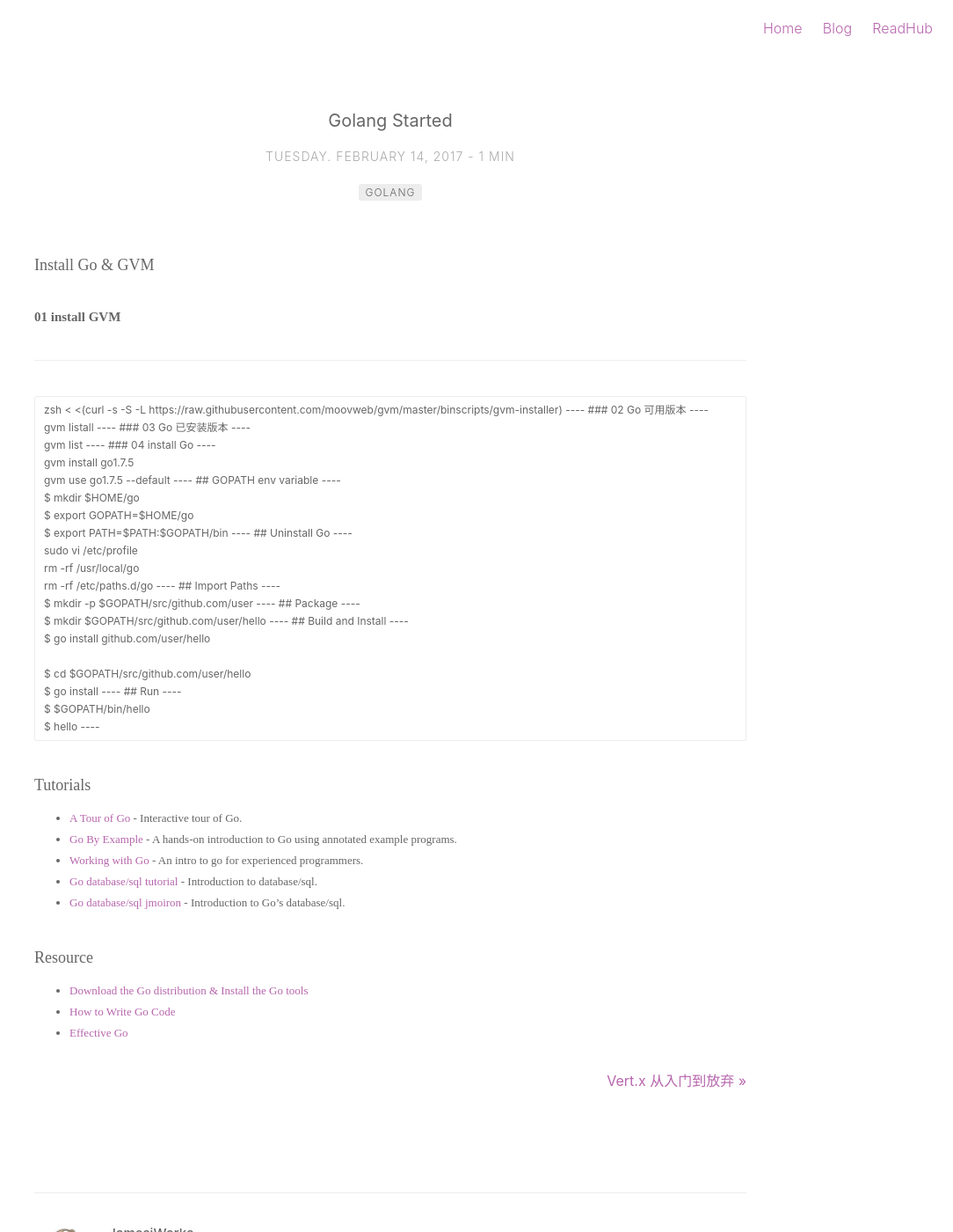
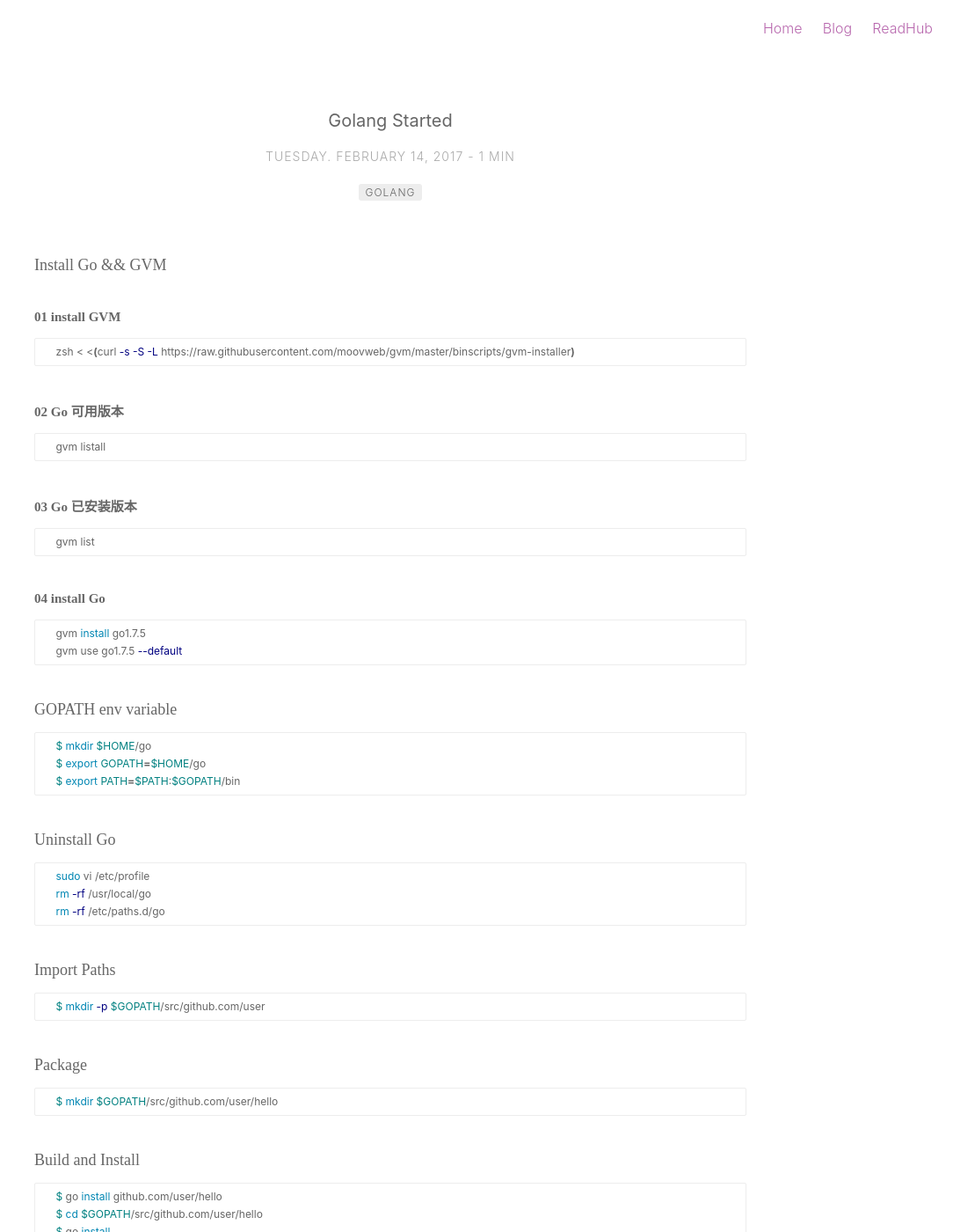
Before and after one commit to Jiangew/jiangew.github.io, a Jekyll site: the page built from _posts/2017-02-14-golang-started.md, in a window 1280 px wide and 1400 px high. Shown: the whole window at 88% size, without its empty margins (196-1280 px from the left). Built offline with Jekyll 4.4.1, drawn with Linux system fonts in a browser that asks for light colours; some of the changed text lies outside the part shown.

Commit message:
markdown sthyc err

````diff
--- a/_posts/2017-02-14-golang-started.md
+++ b/_posts/2017-02-14-golang-started.md
@@ -10,56 +10,55 @@ category: blog
 author: JamesiWorks
 ---
 
-## Install Go & GVM
+## Install Go && GVM
 ### 01 install GVM
-----
+```sh
     zsh < <(curl -s -S -L https://raw.githubusercontent.com/moovweb/gvm/master/binscripts/gvm-installer)
-----
+```
 ### 02 Go 可用版本
-----
+```sh
     gvm listall
-----
+```
 ### 03 Go 已安装版本
-----
+```sh
     gvm list
-----
+```
 ### 04 install Go
-----
+```sh
     gvm install go1.7.5
     gvm use go1.7.5 --default
-----
+```
 ## GOPATH env variable
-----
+```sh
     $ mkdir $HOME/go
     $ export GOPATH=$HOME/go
     $ export PATH=$PATH:$GOPATH/bin
-----
+```
 ## Uninstall Go
-----
+```sh
     sudo vi /etc/profile
     rm -rf /usr/local/go
     rm -rf /etc/paths.d/go
-----
+```
 ## Import Paths
-----
+```sh
     $ mkdir -p $GOPATH/src/github.com/user
-----
+```
 ## Package
-----
+```sh
     $ mkdir $GOPATH/src/github.com/user/hello
-----
+```
 ## Build and Install
-----
+```sh
     $ go install github.com/user/hello
-
     $ cd $GOPATH/src/github.com/user/hello
     $ go install
-----
+```
 ## Run
-----
+```sh
     $ $GOPATH/bin/hello
     $ hello
-----
+```
 
 ## Tutorials
 - [A Tour of Go](http://tour.golang.org) - Interactive tour of Go.
````
Also changed, not shown: _posts/2017-07-14-vert.x-started.md (+18 -18 lines).
